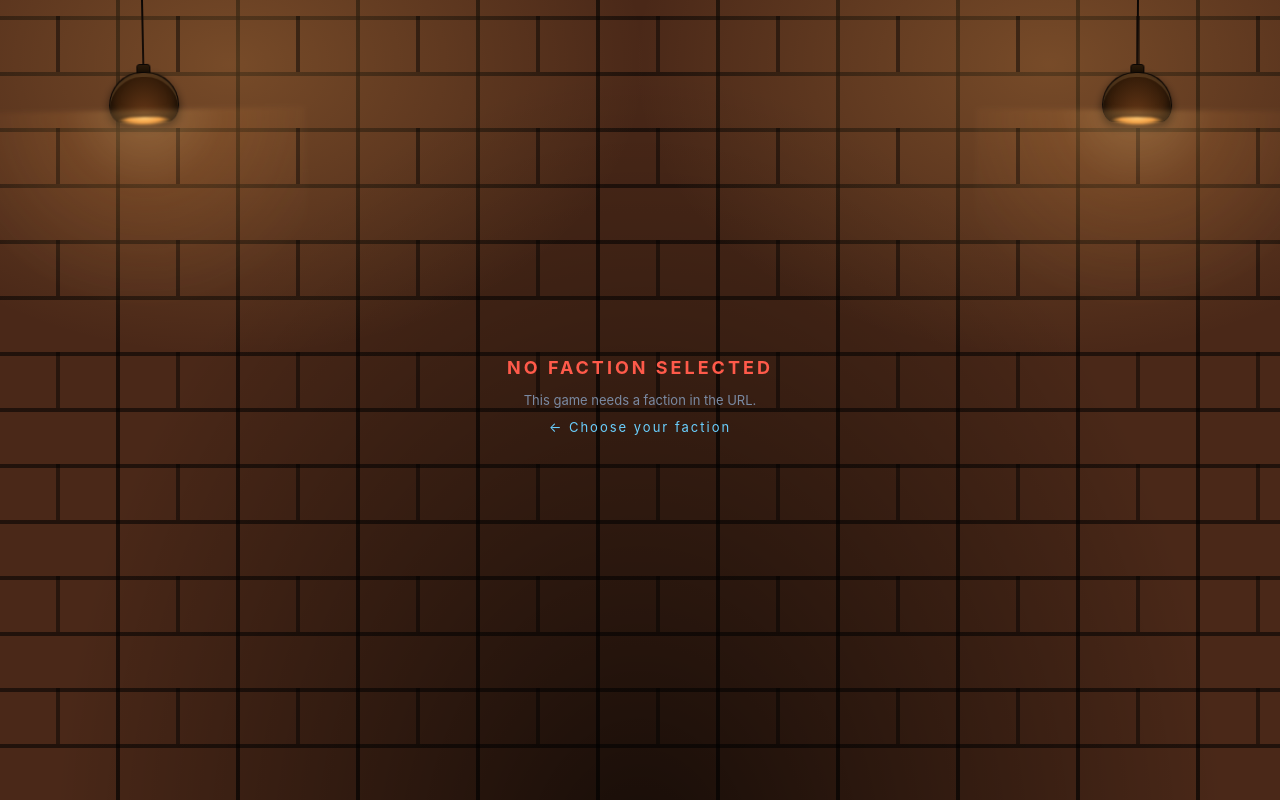
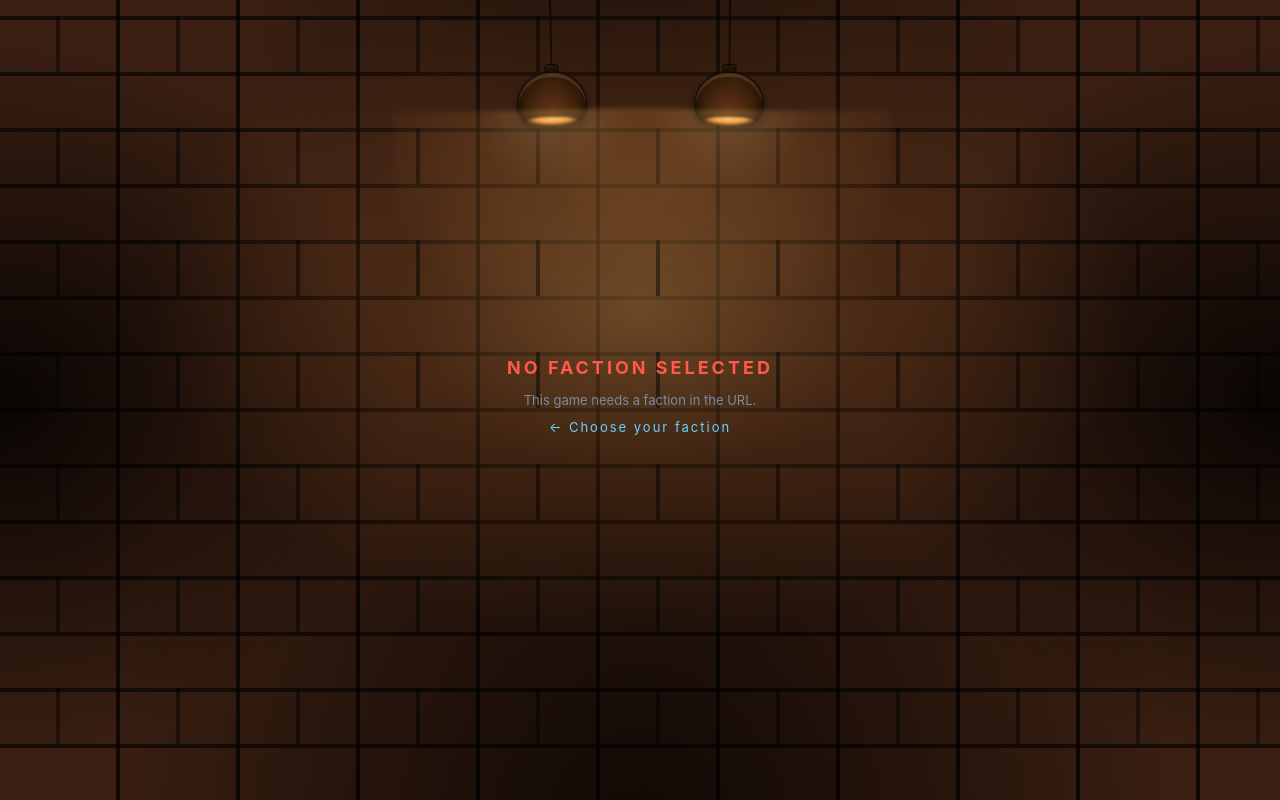
Before and after one commit to DhruvSoni16/suitcase_hiest, a website: page game.html in a window 1280 px wide. Drawn offline with Linux system fonts and the light colour scheme.

Commit message:
add: UI changes

```diff
--- a/game.html
+++ b/game.html
@@ -34,27 +34,31 @@
       inset: 0;
       z-index: 0;
       pointer-events: none;
-      background-color: #3a1f12;
+      background-color: #2a1408;
       background-image:
-        /* warm vignette + lamp pools */
-        radial-gradient(ellipse at 18% 8%, rgba(255, 180, 90, 0.25) 0%, transparent 28%),
-        radial-gradient(ellipse at 82% 8%, rgba(255, 180, 90, 0.25) 0%, transparent 28%),
-        radial-gradient(ellipse at 50% 110%, rgba(0, 0, 0, 0.7) 0%, transparent 65%),
+        /* central spotlight — the only real focus light */
+        radial-gradient(ellipse 55% 60% at 50% 38%, rgba(255, 180, 90, 0.32) 0%, rgba(255, 150, 60, 0.10) 35%, transparent 70%),
+        /* dark side vignettes — heavy on the edges */
+        radial-gradient(ellipse 70% 100% at 0% 50%, rgba(0, 0, 0, 0.85) 0%, transparent 45%),
+        radial-gradient(ellipse 70% 100% at 100% 50%, rgba(0, 0, 0, 0.85) 0%, transparent 45%),
+        /* darken top and bottom */
+        radial-gradient(ellipse at 50% 110%, rgba(0, 0, 0, 0.75) 0%, transparent 60%),
+        radial-gradient(ellipse at 50% -10%, rgba(0, 0, 0, 0.45) 0%, transparent 45%),
         /* mortar — horizontal lines (every 56px) */
         repeating-linear-gradient(
           0deg,
           transparent 0px,
           transparent 52px,
-          rgba(0, 0, 0, 0.55) 52px,
-          rgba(0, 0, 0, 0.55) 56px
+          rgba(0, 0, 0, 0.6) 52px,
+          rgba(0, 0, 0, 0.6) 56px
         ),
         /* mortar — vertical lines (every 120px), brick body color */
         repeating-linear-gradient(
           90deg,
-          #4a2818 0px,
-          #4a2818 116px,
-          rgba(0, 0, 0, 0.55) 116px,
-          rgba(0, 0, 0, 0.55) 120px
+          #3a1f12 0px,
+          #3a1f12 116px,
+          rgba(0, 0, 0, 0.6) 116px,
+          rgba(0, 0, 0, 0.6) 120px
         );
     }
     /* Brick row stagger — offset every other row */
@@ -106,8 +110,8 @@
       transform-origin: 50% 0;
       z-index: 1;
     }
-    .lamp.left { left: 8%; animation: sway-left 5.2s ease-in-out infinite; }
-    .lamp.right { right: 8%; animation: sway-right 6.1s ease-in-out infinite; }
+    .lamp.left { left: calc(50% - 130px); animation: sway-left 5.2s ease-in-out infinite; }
+    .lamp.right { left: calc(50% + 50px); animation: sway-right 6.1s ease-in-out infinite; }
     @keyframes sway-left {
       0%, 100% { transform: rotate(-1.2deg); }
       50% { transform: rotate(1.4deg); }
@@ -860,8 +864,8 @@
     @media (max-width: 520px) {
       .team-tag { font-size: 18px; letter-spacing: 4px; padding: 8px 18px; }
       .lamp { width: 56px; height: 130px; }
-      .lamp.left { left: 2%; }
-      .lamp.right { right: 2%; }
+      .lamp.left { left: calc(50% - 90px); }
+      .lamp.right { left: calc(50% + 34px); }
       .lamp .cord { height: 56px; }
       .lamp .cap { top: 50px; }
       .lamp .shade { top: 58px; width: 50px; height: 36px; }
```
